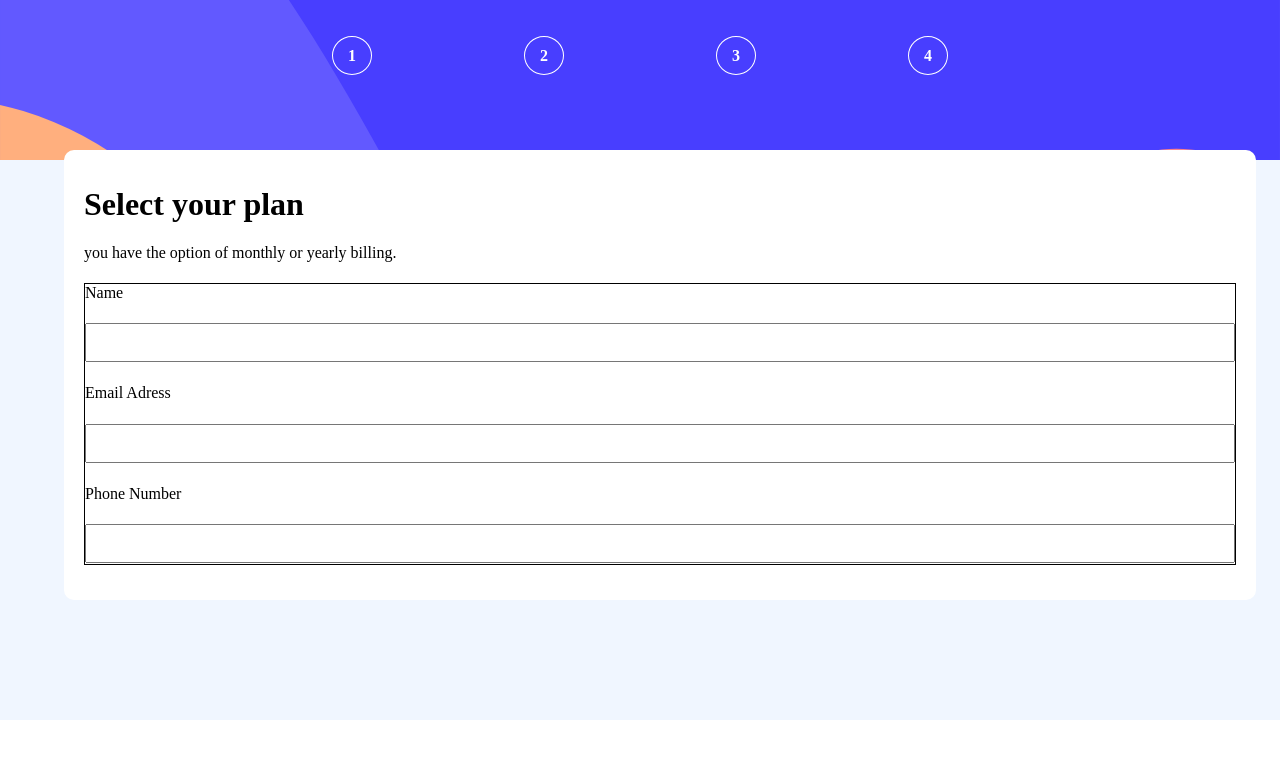
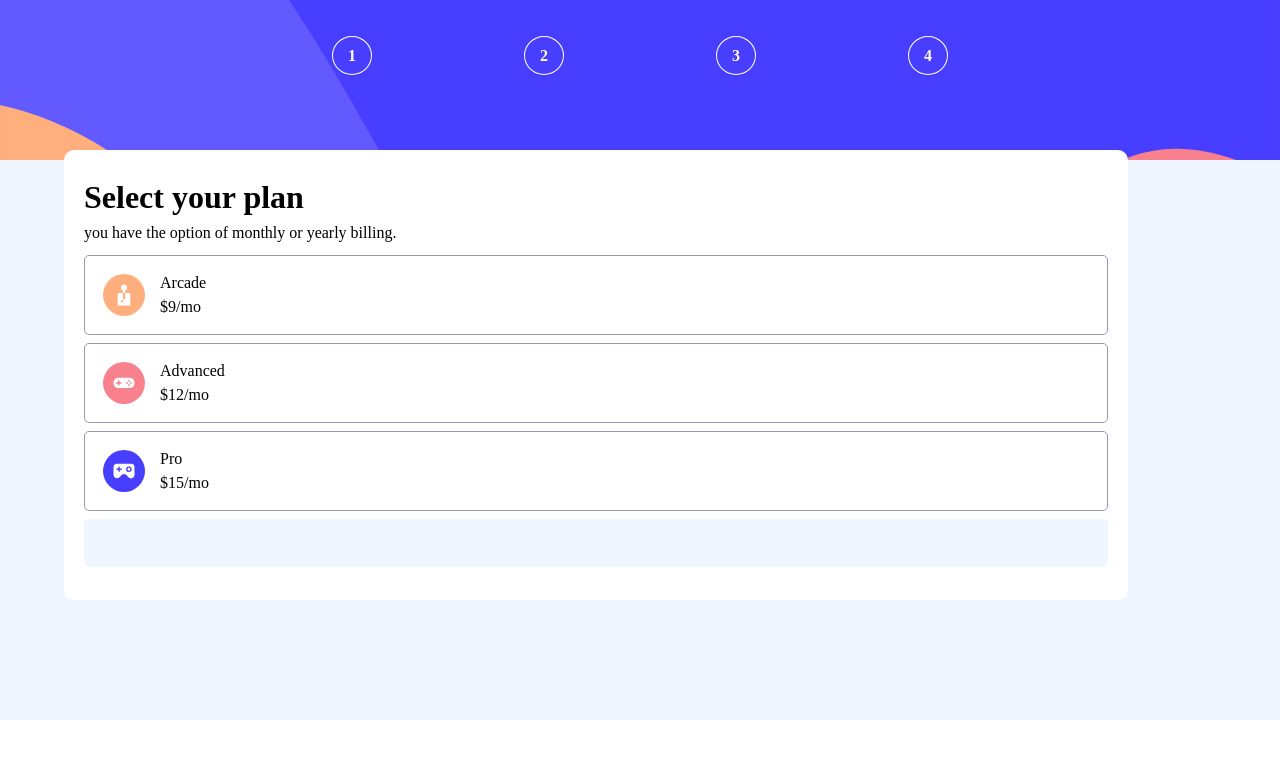
Before and after one commit to RazzakKhal/frontEndMentor, an Angular app: page /selectYourPlan in a window 1280 px wide. Shown: the top 758 px of the page. Built offline with nearby package versions, Linux system fonts and the light colour scheme.

Commit message:
debut partie pick adds on

```diff
--- a/src/app/personal-info/personal-info.component.html
+++ b/src/app/personal-info/personal-info.component.html
@@ -1,2 +1,2 @@
 
-<app-modale title="Personal info" [description]="myDescription"></app-modale>
+<app-modale title="Personal info" [description]="myDescription" [afficheForm]="affichageForm"></app-modale>
--- a/src/app/personal-info/personal-info.component.ts
+++ b/src/app/personal-info/personal-info.component.ts
@@ -1,11 +1,15 @@
-import { Component } from '@angular/core';
+import { Component, OnInit } from '@angular/core';
 
 @Component({
   selector: 'app-personal-info',
   templateUrl: './personal-info.component.html',
   styleUrls: ['./personal-info.component.css']
 })
-export class PersonalInfoComponent {
+export class PersonalInfoComponent implements OnInit{
 
   myDescription="Please provide your name, email adress, and phone number.";
+affichageForm = false;
+ ngOnInit(){
+this.affichageForm = true;
+ }
 }
--- a/src/app/select-your-plan/select-your-plan.component.html
+++ b/src/app/select-your-plan/select-your-plan.component.html
@@ -1 +1 @@
-<app-modale title="Select your plan" [description]="myDescription"></app-modale>
+<app-modale title="Select your plan" [description]="myDescription" [affichePlan]="affichagePlan"></app-modale>
--- a/src/app/select-your-plan/select-your-plan.component.ts
+++ b/src/app/select-your-plan/select-your-plan.component.ts
@@ -1,10 +1,16 @@
-import { Component } from '@angular/core';
+import { Component, OnInit } from '@angular/core';
 
 @Component({
   selector: 'app-select-your-plan',
   templateUrl: './select-your-plan.component.html',
   styleUrls: ['./select-your-plan.component.css']
 })
-export class SelectYourPlanComponent {
-myDescription = "you have the option of monthly or yearly billing."
+export class SelectYourPlanComponent implements OnInit{
+myDescription = "you have the option of monthly or yearly billing.";
+affichagePlan = false;
+
+
+ngOnInit(){
+  this.affichagePlan = true;
 }
+}
--- a/src/app/sous-composants/modale/modale.component.css
+++ b/src/app/sous-composants/modale/modale.component.css
@@ -1,6 +1,6 @@
 .main{
-  height : 50vh;
-  width : 90vw;
+  min-height : 50vh;
+  width : 80vw;
   background-color: white;
   border-radius: 10px;
   position: fixed;
@@ -12,15 +12,63 @@
   justify-content: space-around;
 }
 
+/* partie personalInfo */
+
 form{
-  height : 70%;
+  height : 30vh;
   display: flex;
   flex-direction: column;
-  border: 1px solid black;
+  /* border: 1px solid black; */
   justify-content: space-between;
+
 }
 
 input{
   padding : 10px;
+  width : 80%;
+  border-radius: 5px;
+  border: 1px solid hsl(231, 11%, 63%);
 
 }
+
+.labelInput{
+  display: flex;
+  flex-direction: column;
+}
+
+
+/* Partie SelectPlan */
+
+.selectPlan{
+  height : 40vh;
+  display : flex;
+  flex-direction: column;
+  justify-content: space-around;
+}
+
+.option{
+  height : 25%;
+  border: 1px solid hsl(231, 11%, 63%);
+  border-radius: 5px;
+  display:flex;
+box-sizing: border-box;
+padding: 18px;
+}
+
+img{
+  margin-right : 15px;
+}
+
+.monthlyYearly{
+  height : 15%;
+  /* border:1px solid hsl(231, 11%, 63%); */
+  border-radius: 5px;
+  background-color: hsl(217, 100%, 97%);
+
+}
+
+.optionAndPrice{
+  display: flex;
+  flex-direction: column;
+  justify-content: space-between;
+}
--- a/src/app/sous-composants/modale/modale.component.html
+++ b/src/app/sous-composants/modale/modale.component.html
@@ -1,15 +1,45 @@
 <div class="main">
 <h1 class="titlePage">{{title}}</h1>
 <p class="description">{{description}}</p>
-<form action="">
+
+
+<!-- partie Personal Info  -->
+<form action="" *ngIf="afficheForm">
+  <div class="labelInput">
   <label for="name">Name</label>
   <input type="text" name="name" id="name">
-
+</div>
+<div class="labelInput">
   <label for="email">Email Adress</label>
   <input type="text" name="email" id="email">
-
+</div>
+  <div class="labelInput">
   <label for="phone">Phone Number</label>
   <input type="text" name="phone" id="phone">
+</div>
+</form>
 
-</form>
+<!-- Partie Select Your Plan -->
+<div class="selectPlan" *ngIf="affichePlan">
+<div class="option arcade">
+  <img src="../../../assets/images/icon-arcade.svg" alt="">
+  <div class="optionAndPrice"><p>Arcade</p><p>$9/mo</p></div>
 </div>
+<div class="option advanced">
+  <img src="../../../assets/images/icon-advanced.svg" alt="">
+  <div class="optionAndPrice"><p>Advanced</p><p>$12/mo</p></div>
+</div>
+<div class="option pro">
+  <img src="../../../assets/images/icon-pro.svg" alt="">
+  <div class="optionAndPrice"><p>Pro</p><p>$15/mo</p></div>
+</div>
+
+<div class="monthlyYearly"></div>
+
+</div>
+
+<!-- Partie Pick adds-on -->
+
+
+<!-- Fin de la modale -->
+</div>
--- a/src/app/sous-composants/modale/modale.component.ts
+++ b/src/app/sous-composants/modale/modale.component.ts
@@ -9,5 +9,8 @@ export class ModaleComponent {
 
   @Input() title : string | undefined;
   @Input() description : string | undefined;
+  @Input() afficheForm : boolean | undefined;
+  @Input() affichePlan : boolean | undefined;
+
 
 }
```
